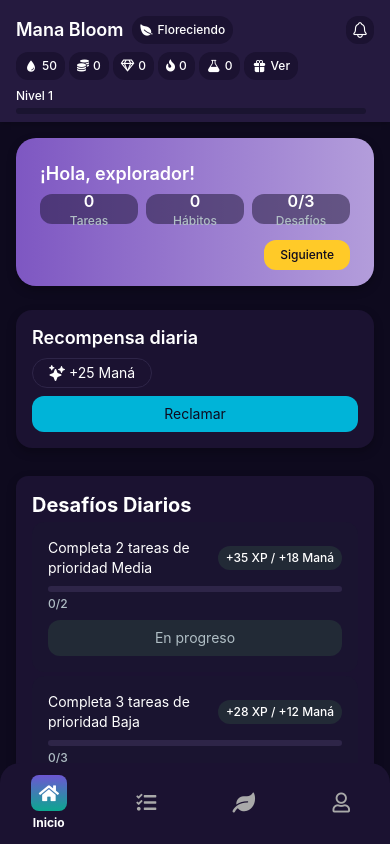
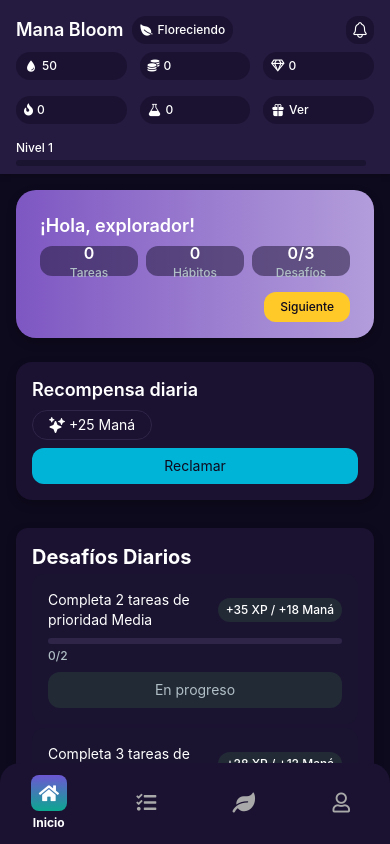
Before and after one commit to codesebastianvega/mana-bloom-app, a React Native app: screen /HomeScreen in a window 390 px wide. Built offline with nearby package versions, Linux system fonts and the light colour scheme.

Commit message:
fix: improve HomeHeader chip accessibility and overlay

```diff
--- a/src/components/home/HomeHeader.js
+++ b/src/components/home/HomeHeader.js
@@ -24,13 +24,20 @@ import { LinearGradient } from "expo-linear-gradient";
 import { useNavigation } from "@react-navigation/native";
 
 import styles from "./HomeHeader.styles";
-import { Colors, Gradients } from "../../theme";
+import { Colors, Gradients, Spacing } from "../../theme";
 import {
   useAppState,
   useWallet,
   useProgress,
   useActiveBuffs,
 } from "../../state/AppContext";
+
+const chipHitSlop = {
+  top: Spacing.small,
+  bottom: Spacing.small,
+  left: Spacing.small,
+  right: Spacing.small,
+};
 
 function HomeHeader(
   {
@@ -49,6 +56,7 @@ function HomeHeader(
   const [activeChip, setActiveChip] = useState(null);
   const anim = useRef(new Animated.Value(0)).current;
   const titleRef = useRef(null);
+  const popoverOpen = activeChip !== null;
 
   const openChip = (key) => {
     setActiveChip(key);
@@ -198,7 +206,7 @@ function HomeHeader(
     if (activeChip && titleRef.current) {
       const tag = findNodeHandle(titleRef.current);
       if (tag) {
-        AccessibilityInfo.setAccessibilityFocus(tag);
+        AccessibilityInfo.setFocus(tag);
       }
     }
   }, [activeChip]);
@@ -228,17 +236,26 @@ function HomeHeader(
         <View style={styles.titleRow}>
           <Text style={styles.title}>Mana Bloom</Text>
           <Pressable
-            onPress={() => openChip("plant")}
+            onPress={() =>
+              activeChip === "plant" ? closePopover() : openChip("plant")
+            }
             style={styles.plantChip}
-            disabled={!!activeChip && activeChip !== "plant"}
+            disabled={popoverOpen && activeChip !== "plant"}
             accessibilityRole="button"
             accessibilityLabel={chipConfig.plant.a11y}
             accessibilityState={
               activeChip === "plant" ? { expanded: true } : undefined
             }
+            hitSlop={chipHitSlop}
           >
             {chipConfig.plant.icon}
-            <Text style={styles.chipText}>{chipConfig.plant.label}</Text>
+            <Text
+              style={styles.chipText}
+              numberOfLines={1}
+              ellipsizeMode="tail"
+            >
+              {chipConfig.plant.label}
+            </Text>
           </Pressable>
         </View>
         <Pressable
@@ -262,17 +279,30 @@ function HomeHeader(
             return (
               <Pressable
                 key={c.key}
-                onPress={() => (c.onPress ? c.onPress() : openChip(c.key))}
+                onPress={() =>
+                  c.onPress
+                    ? c.onPress()
+                    : activeChip === c.key
+                    ? closePopover()
+                    : openChip(c.key)
+                }
                 style={styles.chip}
-                disabled={!!activeChip && activeChip !== c.key}
+                disabled={popoverOpen && activeChip !== c.key}
                 accessibilityRole="button"
                 accessibilityLabel={c.a11y}
                 accessibilityState={
                   activeChip === c.key ? { expanded: true } : undefined
                 }
+                hitSlop={chipHitSlop}
               >
                 {c.icon}
-                <Text style={styles.chipText}>{c.label}</Text>
+                <Text
+                  style={styles.chipText}
+                  numberOfLines={1}
+                  ellipsizeMode="tail"
+                >
+                  {c.label}
+                </Text>
               </Pressable>
             );
           })}
@@ -280,8 +310,7 @@ function HomeHeader(
         {activeChip && (
           <Animated.View
             style={[styles.popoverContainer, animatedStyle]}
-            accessibilityRole="dialog"
-            accessibilityViewIsModal
+            accessibilityViewIsModal={true}
           >
             <Text ref={titleRef} style={styles.popoverTitle}>
               {chipConfig[activeChip].title}
--- a/src/components/home/HomeHeader.styles.js
+++ b/src/components/home/HomeHeader.styles.js
@@ -35,7 +35,7 @@ export default StyleSheet.create({
     backgroundColor: Colors.surface,
     borderRadius: Radii.lg,
     paddingHorizontal: Spacing.small,
-    height: 28,
+    height: Spacing.large + Spacing.tiny,
   },
   iconButton: {
     padding: Spacing.tiny,
@@ -52,16 +52,24 @@ export default StyleSheet.create({
   chipRow: {
     flexDirection: "row",
     flexWrap: "wrap",
+    justifyContent: "space-between",
+    alignSelf: "stretch",
+    width: "100%",
     alignItems: "center",
-    gap: Spacing.tiny,
+    gap: Spacing.small,
   },
   chip: {
     flexDirection: "row",
     alignItems: "center",
     backgroundColor: Colors.surface,
-    borderRadius: Radii.md,
+    borderRadius: Radii.lg,
     paddingHorizontal: Spacing.small,
-    height: 28,
+    paddingVertical: Spacing.tiny,
+    height: Spacing.large + Spacing.tiny,
+    flexBasis: "31%",
+    maxWidth: "31%",
+    flexGrow: 0,
+    marginBottom: Spacing.small,
   },
   chipIcon: {
     marginRight: Spacing.tiny,
--- a/src/screens/HomeScreen.js
+++ b/src/screens/HomeScreen.js
@@ -68,6 +68,10 @@ export default function HomeScreen() {
         ref={scrollRef}
         contentContainerStyle={styles.content}
         keyboardShouldPersistTaps="handled"
+        importantForAccessibility={
+          isChipPopoverOpen ? "no-hide-descendants" : "auto"
+        }
+        accessibilityElementsHidden={isChipPopoverOpen}
       >
         <View onLayout={setAnchor("welcome")}>
           <HomeWelcomeCard onNext={goToTasks} />
@@ -96,9 +100,10 @@ export default function HomeScreen() {
       </ScrollView>
       {isChipPopoverOpen && (
         <Pressable
-          style={[styles.overlay, { top: headerHeight }]}
+          accessible={false}
+          pointerEvents="auto"
+          style={[StyleSheet.absoluteFillObject, styles.overlay, { top: headerHeight }]}
           onPress={() => headerRef.current?.closePopover()}
-          accessibilityRole="button"
           accessibilityLabel="Capa de fondo: toque para cerrar popover"
         />
       )}
@@ -120,10 +125,6 @@ const styles = StyleSheet.create({
     gap: Spacing.large,
   },
   overlay: {
-    position: "absolute",
-    left: 0,
-    right: 0,
-    bottom: 0,
     backgroundColor: Colors.overlay,
   },
 });
```
